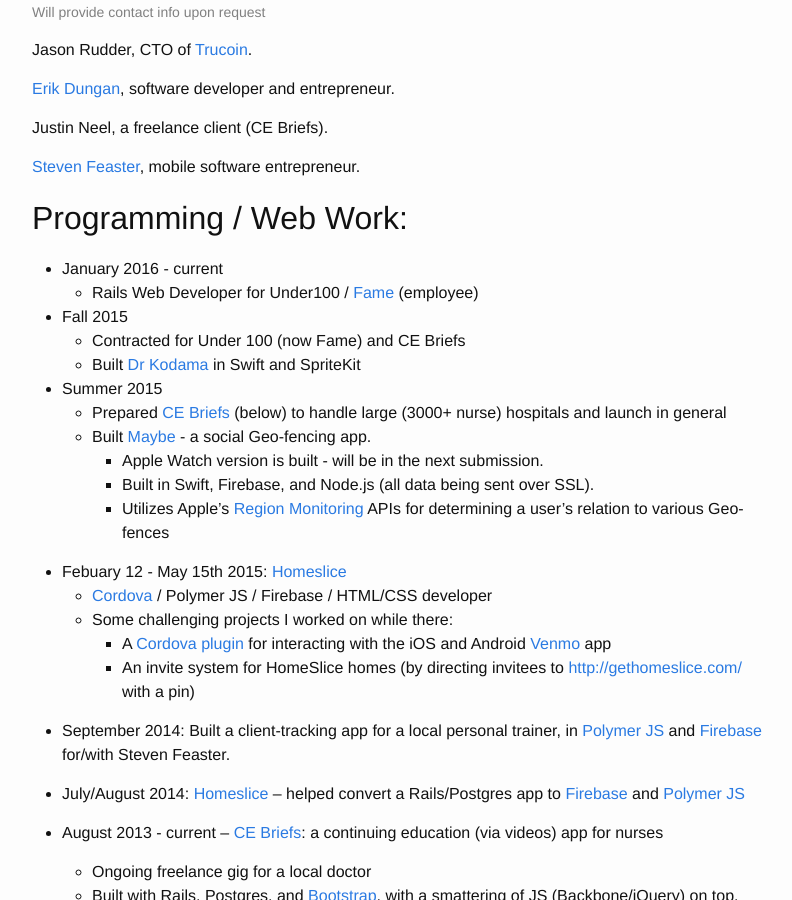
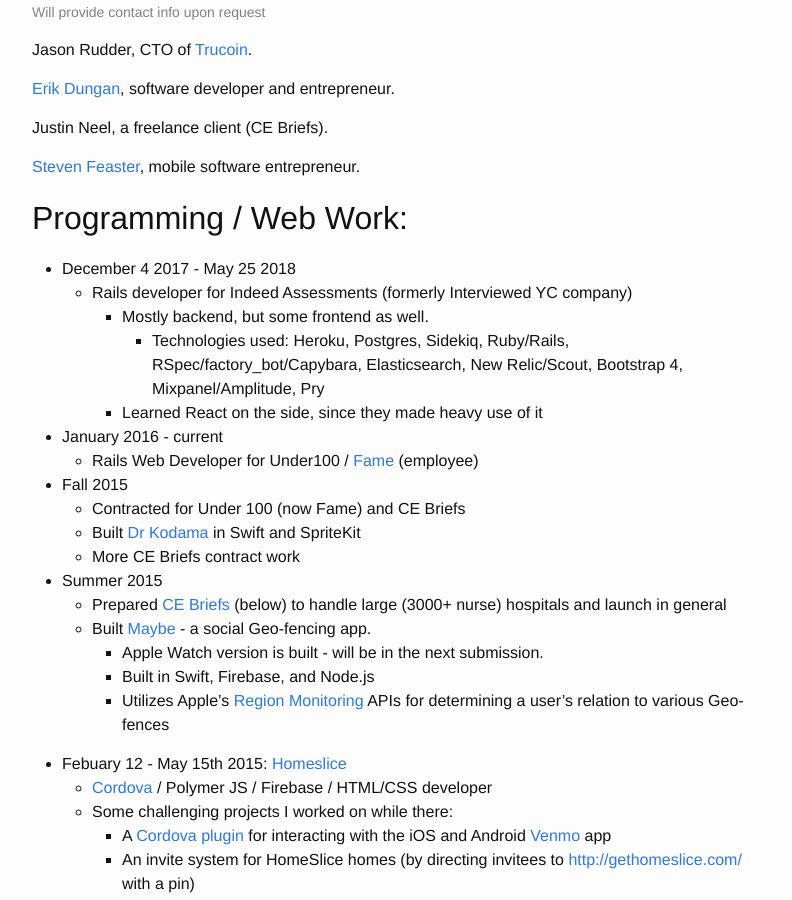
Before and after one commit to kmurph73/kmurph73.github.com, a Jekyll site: the page built from resume.md, in a window 1280 px wide and 900 px high, scrolled down 350 px. Shown: the whole window, without its empty margins (238-1030 px from the left). Built offline with Jekyll 4.4.1, drawn with Linux system fonts in a browser that asks for light colours.

Commit message:
the latest

```diff
--- a/resume.md
+++ b/resume.md
@@ -22,18 +22,26 @@
 [Steven Feaster](https://www.linkedin.com/in/stevenfeaster), mobile software entrepreneur.
 
 ## Programming / Web Work:
+
+* December 4 2017 - May 25 2018
+  * Rails developer for Indeed Assessments (formerly Interviewed YC company)
+    * Mostly backend, but some frontend as well.
+      * <span style='font-weight:500'>Technologies used</span>: Heroku, Postgres, Sidekiq, Ruby/Rails, RSpec/factory_bot/Capybara, Elasticsearch, New Relic/Scout, Bootstrap 4, Mixpanel/Amplitude, Pry
+    * Learned React on the side, since they made heavy use of it
+
 * January 2016 - current
   * Rails Web Developer for Under100 / [Fame](https://www.fame.co/) (employee)
 
 * Fall 2015
   * Contracted for Under 100 (now Fame) and CE Briefs
   * Built [Dr Kodama](https://itunes.apple.com/app/dr.-kodama/id1060934796) in Swift and SpriteKit
+  * More CE Briefs contract work
 
 * Summer 2015
   * Prepared [CE Briefs](http://cebriefs.com/users/sign_in) (below) to handle large (3000+ nurse) hospitals and launch in general
   * Built [Maybe](https://itunes.apple.com/us/app/maybe./id1025357487) - a social Geo-fencing app.
       * Apple Watch version is built - will be in the next submission.
-      * Built in Swift, Firebase, and Node.js (all data being sent over SSL).
+      * Built in Swift, Firebase, and Node.js
       * Utilizes Apple's [Region Monitoring][20] APIs for determining a user's relation to various Geo-fences
 
 [20]: https://developer.apple.com/library/ios/documentation/UserExperience/Conceptual/LocationAwarenessPG/RegionMonitoring/RegionMonitoring.html
```
Also changed, not shown: Gemfile.lock.
